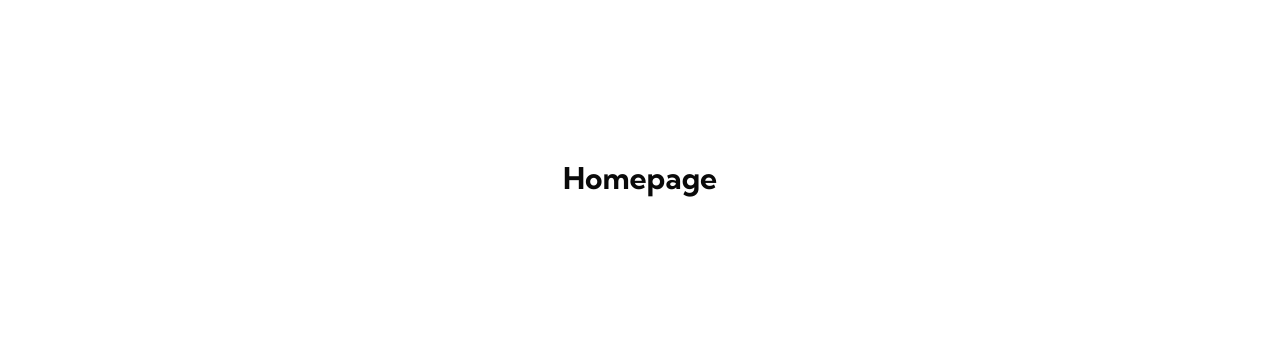
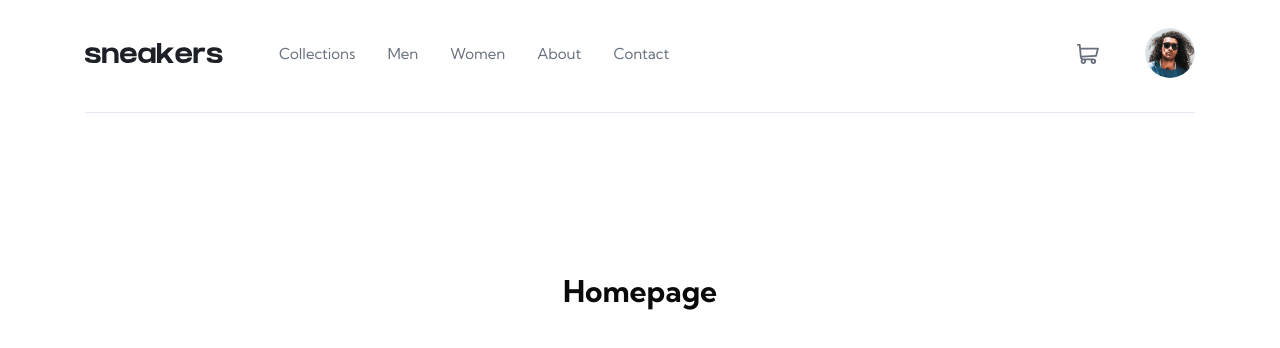
Before and after one commit to kerem-gurbuz/fm-ecommerce-product-page, a Next.js app: page / in a window 1280 px wide. Shown: the top 348 px of the page. Built offline with nearby package versions, Linux system fonts and the light colour scheme.

Commit message:
feat: implement header component

```diff
--- a/package.json
+++ b/package.json
@@ -9,6 +9,8 @@
     "lint": "next lint"
   },
   "dependencies": {
+    "@radix-ui/react-avatar": "^1.1.0",
+    "@radix-ui/react-slot": "^1.1.0",
     "class-variance-authority": "^0.7.0",
     "clsx": "^2.1.1",
     "lucide-react": "^0.441.0",
--- a/src/app/layout.tsx
+++ b/src/app/layout.tsx
@@ -1,3 +1,4 @@
+import { Header } from '@/components/header';
 import { kumbh_sans } from '@/styles/fonts';
 import '@/styles/globals.css';
 
@@ -11,7 +12,10 @@ export default function RootLayout({
   return (
     <html lang="en" className={`${kumbh_sans.variable}`}>
       <body className="antialiased">
-        <main>{children}</main>
+        <div className="mx-auto flex min-h-dvh max-w-[1110px] flex-col">
+          <Header />
+          <main className="flex-1">{children}</main>
+        </div>
       </body>
     </html>
   );
--- /dev/null
+++ b/src/components/header/avatar-ui.tsx
@@ -0,0 +1,21 @@
+import { Avatar, AvatarFallback, AvatarImage } from '@/components/ui/avatar';
+import { cn } from '@/lib/utils';
+
+type AvatarUIProps = {
+  className?: React.ComponentProps<'span'>['className'];
+  imageSrc: string;
+  userName: string;
+};
+
+export function AvatarUI({ className, imageSrc, userName }: AvatarUIProps) {
+  return (
+    <Avatar
+      className={cn('cursor-pointer transition-all duration-100', className)}
+    >
+      <AvatarImage src={imageSrc} alt={`${userName}'s avatar`} />
+      <AvatarFallback className="text-base font-bold md:text-xl">
+        {userName.charAt(0).toUpperCase()}
+      </AvatarFallback>
+    </Avatar>
+  );
+}
--- /dev/null
+++ b/src/components/header/index.tsx
@@ -0,0 +1,82 @@
+import Image from 'next/image';
+import Link from 'next/link';
+
+import { AvatarUI } from '@/components/header/avatar-ui';
+import { NavLinks } from '@/components/header/nav-links';
+import { Button } from '@/components/ui/button';
+import { cn } from '@/lib/utils';
+
+type HeaderProps = {
+  className?: React.ComponentProps<'header'>['className'];
+};
+
+export function Header({ className }: HeaderProps) {
+  return (
+    <header
+      id="header"
+      className={cn(
+        'border-b border-b-[hsl(219,35%,92%)] px-6 pb-[24px] pt-[19px] md:pb-[34px] md:pt-[28px] xl:px-0',
+        className,
+      )}
+    >
+      <div className="flex h-6 justify-between md:h-[50px]">
+        <div className="flex gap-4 md:gap-14">
+          <Button className="pb-[4px] pt-[5px] md:hidden">
+            <MenuIcon className="fill-dark-grayish-blue transition-colors duration-300 hover:fill-very-dark-blue" />
+            <span className="sr-only">Open mobile menu</span>
+          </Button>
+          <Link href="/" className="pb-[3px] pt-[1px] md:py-[15px]">
+            <Image
+              src="/assets/images/logo.svg"
+              alt="Sneaker Company Logo"
+              width={138}
+              height={20}
+              priority
+            />
+          </Link>
+          <NavLinks className="hidden md:block" />
+        </div>
+        <div className="flex gap-[22px] md:gap-[46px]">
+          <Button className="pb-[1px] pt-[3px] md:pb-[14px] md:pt-[16px]">
+            <CartIcon className="fill-dark-grayish-blue transition-colors duration-300 hover:fill-very-dark-blue" />
+          </Button>
+          <AvatarUI
+            className="h-6 w-6 hover:border-2 hover:border-orange md:h-[50px] md:w-[50px]"
+            imageSrc="/assets/images/image-avatar.png"
+            userName="Kerem Gurbuz"
+          />
+        </div>
+      </div>
+    </header>
+  );
+}
+
+function MenuIcon(props: React.SVGProps<SVGSVGElement>) {
+  return (
+    <svg
+      {...props}
+      xmlns="http://www.w3.org/2000/svg"
+      width="16"
+      height="15"
+      fill="none"
+      fillRule="evenodd"
+    >
+      <path d="M16 12v3H0v-3h16Zm0-6v3H0V6h16Zm0-6v3H0V0h16Z" />
+    </svg>
+  );
+}
+
+function CartIcon(props: React.SVGProps<SVGSVGElement>) {
+  return (
+    <svg
+      {...props}
+      xmlns="http://www.w3.org/2000/svg"
+      width="22"
+      height="20"
+      fill="none"
+      fillRule="evenodd"
+    >
+      <path d="M20.925 3.641H3.863L3.61.816A.896.896 0 0 0 2.717 0H.897a.896.896 0 1 0 0 1.792h1l1.031 11.483c.073.828.52 1.726 1.291 2.336C2.83 17.385 4.099 20 6.359 20c1.875 0 3.197-1.87 2.554-3.642h4.905c-.642 1.77.677 3.642 2.555 3.642a2.72 2.72 0 0 0 2.717-2.717 2.72 2.72 0 0 0-2.717-2.717H6.365c-.681 0-1.274-.41-1.53-1.009l14.321-.842a.896.896 0 0 0 .817-.677l1.821-7.283a.897.897 0 0 0-.87-1.114ZM6.358 18.208a.926.926 0 0 1 0-1.85.926.926 0 0 1 0 1.85Zm10.015 0a.926.926 0 0 1 0-1.85.926.926 0 0 1 0 1.85Zm2.021-7.243-13.8.81-.57-6.341h15.753l-1.383 5.53Z" />
+    </svg>
+  );
+}
--- /dev/null
+++ b/src/components/header/nav-links.tsx
@@ -0,0 +1,48 @@
+'use client';
+
+import Link from 'next/link';
+import { usePathname } from 'next/navigation';
+
+import { NAVIGATION_LINKS } from '@/lib/constants/navigation-links';
+import { cn } from '@/lib/utils';
+
+type NavLinksProps = {
+  className?: React.ComponentProps<'nav'>['className'];
+};
+
+export function NavLinks({ className }: NavLinksProps) {
+  const pathname = usePathname();
+
+  return (
+    <nav className={cn('pb-[11px] pt-[13px]', className)}>
+      <ul className="flex h-[26px] gap-4 lg:gap-8">
+        {Object.values(NAVIGATION_LINKS).map(({ label, href }, idx) => {
+          const isActive = pathname === href;
+          return (
+            <li key={idx} className="group relative flex items-center">
+              <Link
+                href={href}
+                className={cn(
+                  'text-[15px] leading-[26px] text-dark-grayish-blue transition-colors duration-300 hover:text-very-dark-blue',
+                  {
+                    'text-very-dark-blue': isActive,
+                  },
+                )}
+              >
+                {label}
+              </Link>
+              <span
+                className={cn(
+                  'absolute -bottom-[45px] h-[4px] w-full bg-transparent transition-colors duration-300 group-hover:bg-orange',
+                  {
+                    'bg-orange': isActive,
+                  },
+                )}
+              />
+            </li>
+          );
+        })}
+      </ul>
+    </nav>
+  );
+}
--- /dev/null
+++ b/src/components/ui/avatar.tsx
@@ -0,0 +1,50 @@
+"use client"
+
+import * as React from "react"
+import * as AvatarPrimitive from "@radix-ui/react-avatar"
+
+import { cn } from "@/lib/utils"
+
+const Avatar = React.forwardRef<
+  React.ElementRef<typeof AvatarPrimitive.Root>,
+  React.ComponentPropsWithoutRef<typeof AvatarPrimitive.Root>
+>(({ className, ...props }, ref) => (
+  <AvatarPrimitive.Root
+    ref={ref}
+    className={cn(
+      "relative flex h-10 w-10 shrink-0 overflow-hidden rounded-full",
+      className
+    )}
+    {...props}
+  />
+))
+Avatar.displayName = AvatarPrimitive.Root.displayName
+
+const AvatarImage = React.forwardRef<
+  React.ElementRef<typeof AvatarPrimitive.Image>,
+  React.ComponentPropsWithoutRef<typeof AvatarPrimitive.Image>
+>(({ className, ...props }, ref) => (
+  <AvatarPrimitive.Image
+    ref={ref}
+    className={cn("aspect-square h-full w-full", className)}
+    {...props}
+  />
+))
+AvatarImage.displayName = AvatarPrimitive.Image.displayName
+
+const AvatarFallback = React.forwardRef<
+  React.ElementRef<typeof AvatarPrimitive.Fallback>,
+  React.ComponentPropsWithoutRef<typeof AvatarPrimitive.Fallback>
+>(({ className, ...props }, ref) => (
+  <AvatarPrimitive.Fallback
+    ref={ref}
+    className={cn(
+      "flex h-full w-full items-center justify-center rounded-full bg-muted",
+      className
+    )}
+    {...props}
+  />
+))
+AvatarFallback.displayName = AvatarPrimitive.Fallback.displayName
+
+export { Avatar, AvatarImage, AvatarFallback }
--- /dev/null
+++ b/src/components/ui/button.tsx
@@ -0,0 +1,59 @@
+import { Slot } from '@radix-ui/react-slot';
+import { cva, type VariantProps } from 'class-variance-authority';
+import * as React from 'react';
+
+import { cn } from '@/lib/utils';
+
+const buttonVariants = cva(
+  // 'inline-flex items-center justify-center whitespace-nowrap rounded-md text-sm font-medium ring-offset-background transition-colors focus-visible:outline-none focus-visible:ring-2 focus-visible:ring-ring focus-visible:ring-offset-2 disabled:pointer-events-none disabled:opacity-50',
+  'inline-flex items-center justify-center whitespace-nowrap ring-offset-background transition-colors focus-visible:outline-none focus-visible:ring-2 focus-visible:ring-ring focus-visible:ring-offset-2 disabled:pointer-events-none disabled:opacity-50',
+  {
+    variants: {
+      variant: {
+        // default: "bg-primary text-primary-foreground hover:bg-primary/90",
+        default: 'text-base',
+        destructive:
+          'bg-destructive text-destructive-foreground hover:bg-destructive/90',
+        outline:
+          'border border-input bg-background hover:bg-accent hover:text-accent-foreground',
+        secondary:
+          'bg-secondary text-secondary-foreground hover:bg-secondary/80',
+        ghost: 'hover:bg-accent hover:text-accent-foreground',
+        link: 'text-primary underline-offset-4 hover:underline',
+      },
+      size: {
+        // default: 'h-10 px-4 py-2',
+        default: 'h-auto',
+        sm: 'h-9 rounded-md px-3',
+        lg: 'h-11 rounded-md px-8',
+        icon: 'h-10 w-10',
+      },
+    },
+    defaultVariants: {
+      variant: 'default',
+      size: 'default',
+    },
+  },
+);
+
+export interface ButtonProps
+  extends React.ButtonHTMLAttributes<HTMLButtonElement>,
+    VariantProps<typeof buttonVariants> {
+  asChild?: boolean;
+}
+
+const Button = React.forwardRef<HTMLButtonElement, ButtonProps>(
+  ({ className, variant, size, asChild = false, ...props }, ref) => {
+    const Comp = asChild ? Slot : 'button';
+    return (
+      <Comp
+        className={cn(buttonVariants({ variant, size, className }))}
+        ref={ref}
+        {...props}
+      />
+    );
+  },
+);
+Button.displayName = 'Button';
+
+export { Button, buttonVariants };
--- /dev/null
+++ b/src/lib/constants/navigation-links.ts
@@ -0,0 +1,24 @@
+enum NAVIGATION_LABEL {
+  COLLECTIONS = 'Collections',
+  MEN = 'Men',
+  WOMEN = 'Women',
+  ABOUT = 'About',
+  CONTACT = 'Contact',
+}
+
+export type NavigationLink = {
+  label: string;
+  href: string;
+};
+
+export type NavigationLinks = Record<NAVIGATION_LABEL, NavigationLink>;
+
+export const NAVIGATION_LINKS: NavigationLinks = Object.values(
+  NAVIGATION_LABEL,
+).reduce((acc, label) => {
+  acc[label] = {
+    label,
+    href: `/${label.toLowerCase()}`,
+  };
+  return acc;
+}, {} as NavigationLinks);
```
Also changed, not shown: 1 other file (tests, documents, lock files or other folders).
